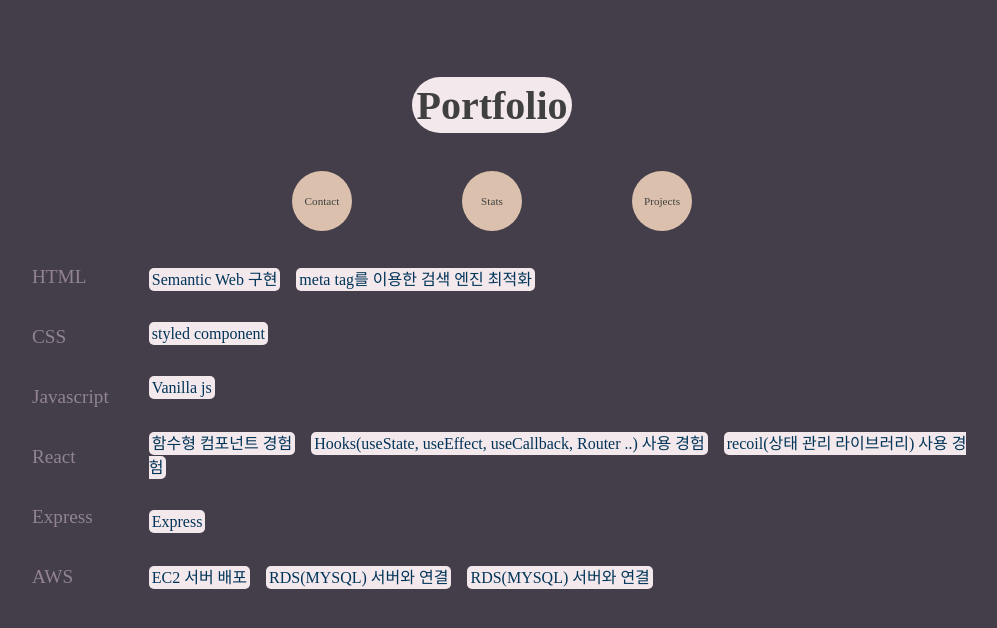
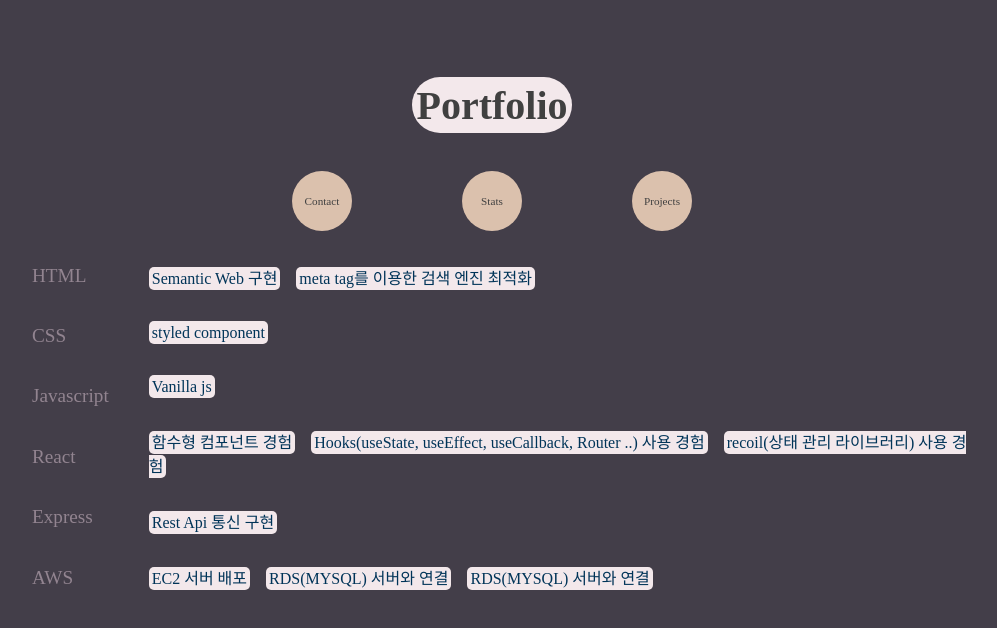
Before and after one commit to bokyungK/portfolio, a React (Create React App) app: page /stat in a window 1280 px wide. Shown: the top 628 px of the page, without its empty margins (148-1145 px from the left). Built offline with nearby package versions, Linux system fonts and the light colour scheme; a web font is replaced by a local one.

Commit message:
add description

```diff
--- a/src/components/Stats.js
+++ b/src/components/Stats.js
@@ -24,7 +24,7 @@ function Stats() {
                         <span>Hooks(useState, useEffect, useCallback, Router ..) 사용 경험</span>
                         <span>recoil(상태 관리 라이브러리) 사용 경험</span>
                     </li>
-                    <li><span>Express</span></li>
+                    <li><span>Rest Api 통신 구현</span></li>
                     <li>
                         <span>EC2 서버 배포</span>
                         <span>RDS(MYSQL) 서버와 연결</span>
```
